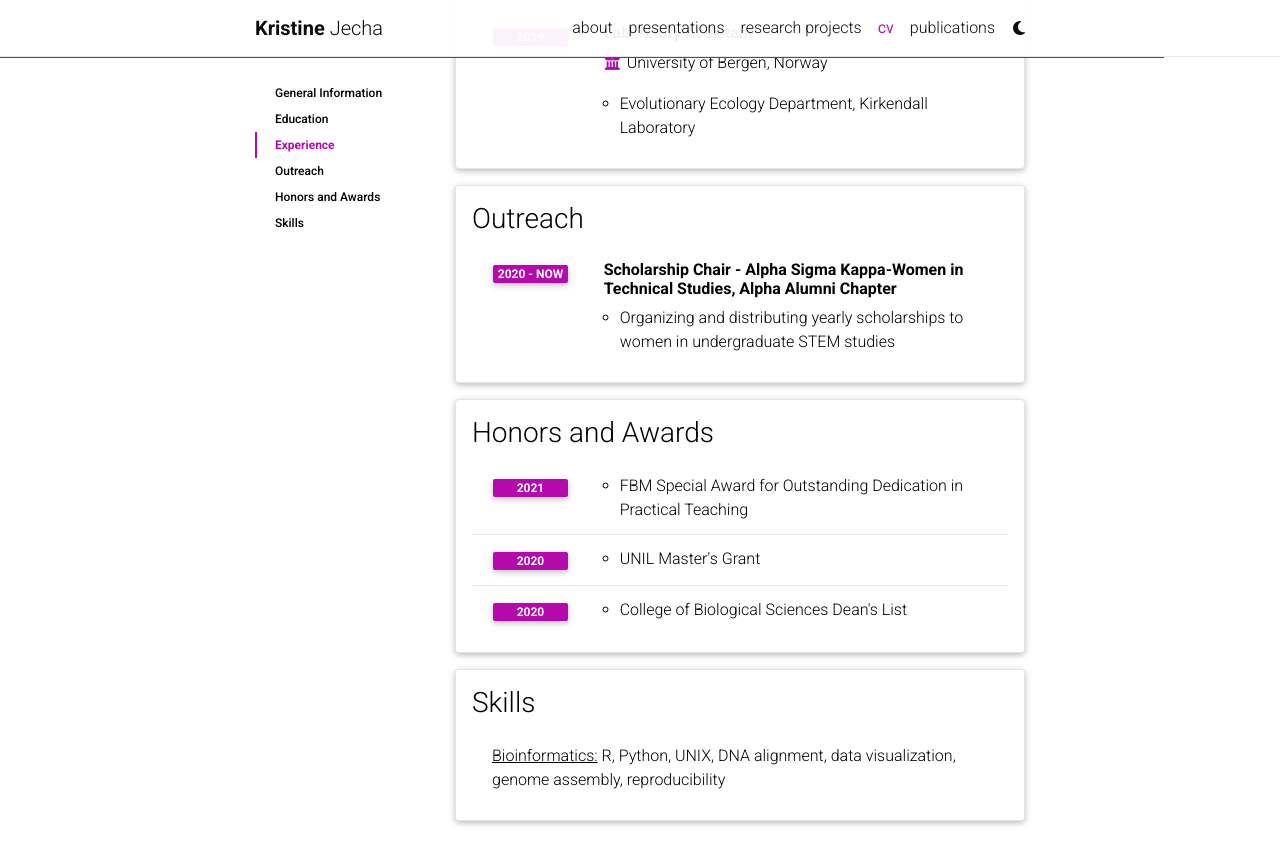
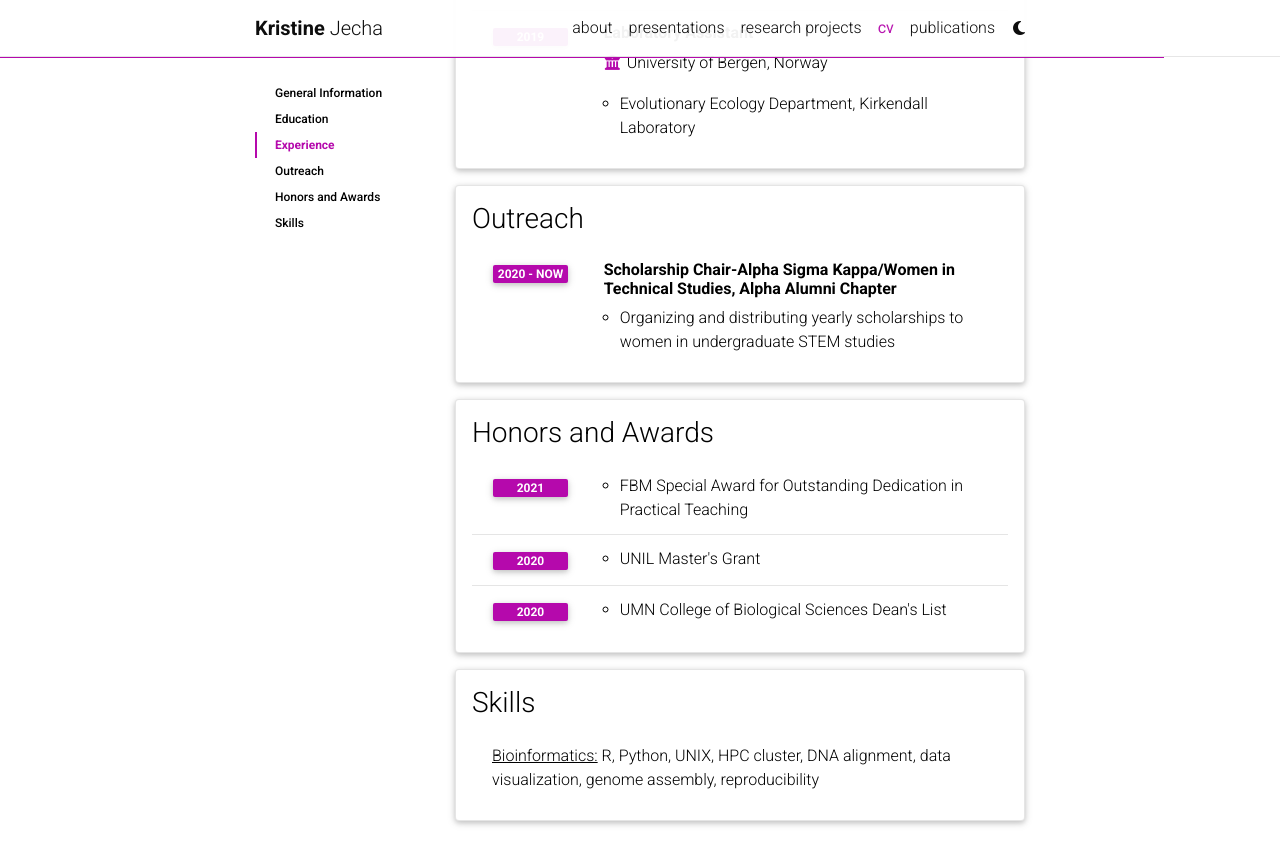
Before and after one commit to kjecha/kjecha.github.io, a Jekyll site: the page built from _pages/cv.md, in a window 1280 px wide and 900 px high, scrolled down 1323 px. Shown: the top 865 px of the window. Built offline with Jekyll 4.4.1, drawn with Linux system fonts in a browser that asks for light colours; comment, search, counter and statistics services are not loaded; a style sheet for code colours, icons or effects is not loaded; some of the changed text lies outside the part shown.

Commit message:
modified:   _data/cv.yml 	modified:   _pages/about.md

```diff
--- a/_data/cv.yml
+++ b/_data/cv.yml
@@ -11,16 +11,16 @@
   contents:
     - title: PhD in Ecology and Evolution
       institution: University of Lausanne, Lausanne, Switzerland
-      year: 2020 - now
+      year: 2022 - now
       description:
-        - title: Thesis- Genomic Causes and Consequences of Hybridization in Insects
+        - title: Thesis-Genomic Causes and Consequences of Hybridization in Insects
           contents:
             - Tanja Schwander
     - title: MSc in Behaviour, Evolution, and Conservation. Specialization in Computational Ecology and Evolution
       institution: University of Lausanne, Lausanne, Switzerland
       year: 2020 - 2022
       description:
-        - title: Thesis- The Effects of Genome Features on Tandem Repeat DNA Patterns
+        - title: Thesis-The Effects of Genome Features on Tandem Repeat DNA Patterns
           contents:
             - Tanja Schwander
     - title: BSc in Ecology, Evolution, and Animal Behavior / Plant and Microbial Biology
@@ -54,7 +54,7 @@
 - title: Outreach
   type: time_table
   contents:
-    - title: Scholarship Chair - Alpha Sigma Kappa-Women in Technical Studies, Alpha Alumni Chapter
+    - title: Scholarship Chair-Alpha Sigma Kappa/Women in Technical Studies, Alpha Alumni Chapter
       year: 2020 - now
       description: Organizing and distributing yearly scholarships to women in undergraduate STEM studies
 
@@ -69,9 +69,9 @@
         - UNIL Master's Grant
     - year: 2020
       items:
-        - College of Biological Sciences Dean's List
+        - UMN College of Biological Sciences Dean's List
 
 - title: Skills
   type: list
   contents:
-    - "<u>Bioinformatics:</u> R, Python, UNIX, DNA alignment, data visualization, genome assembly, reproducibility "
+    - "<u>Bioinformatics:</u> R, Python, UNIX, HPC cluster, DNA alignment, data visualization, genome assembly, reproducibility "
```
Also changed, not shown: _pages/about.md (+2 -2 lines).
